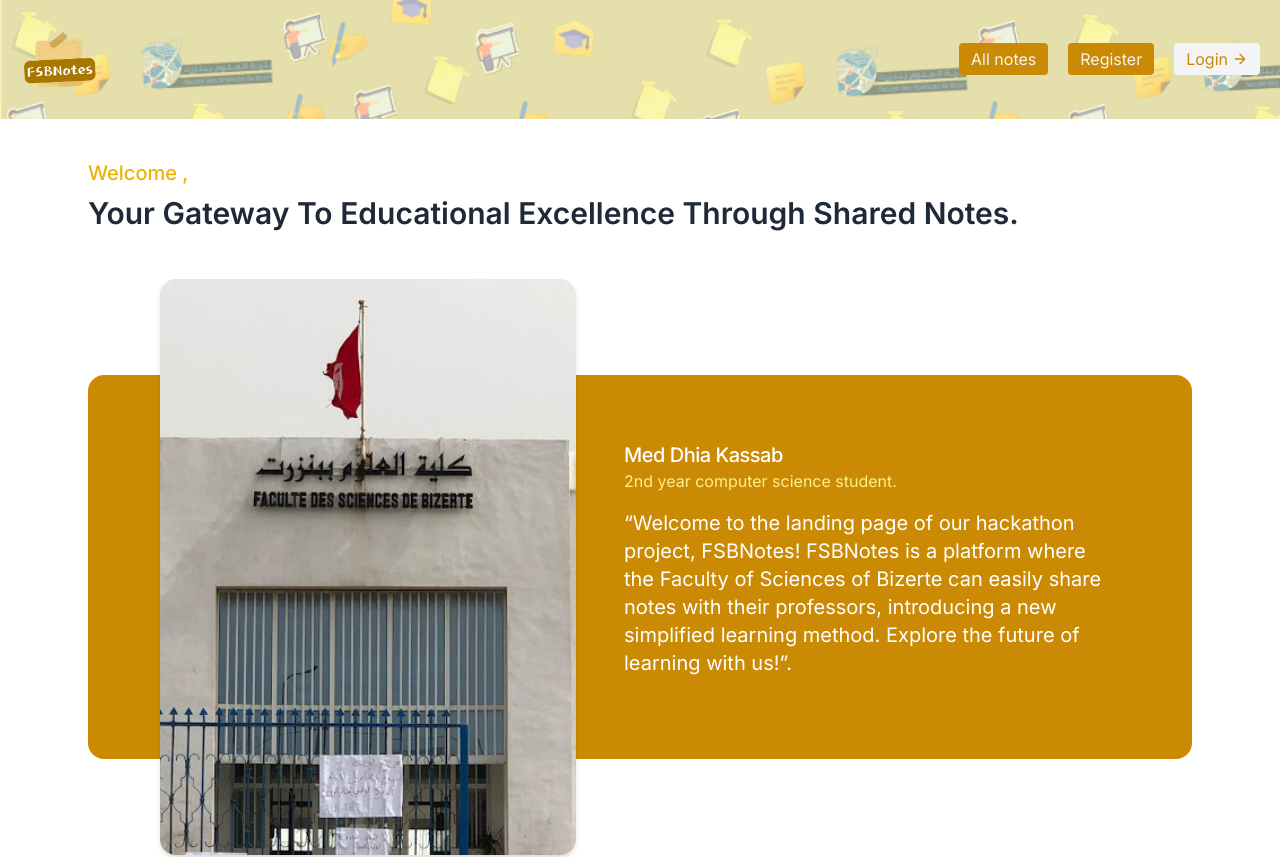
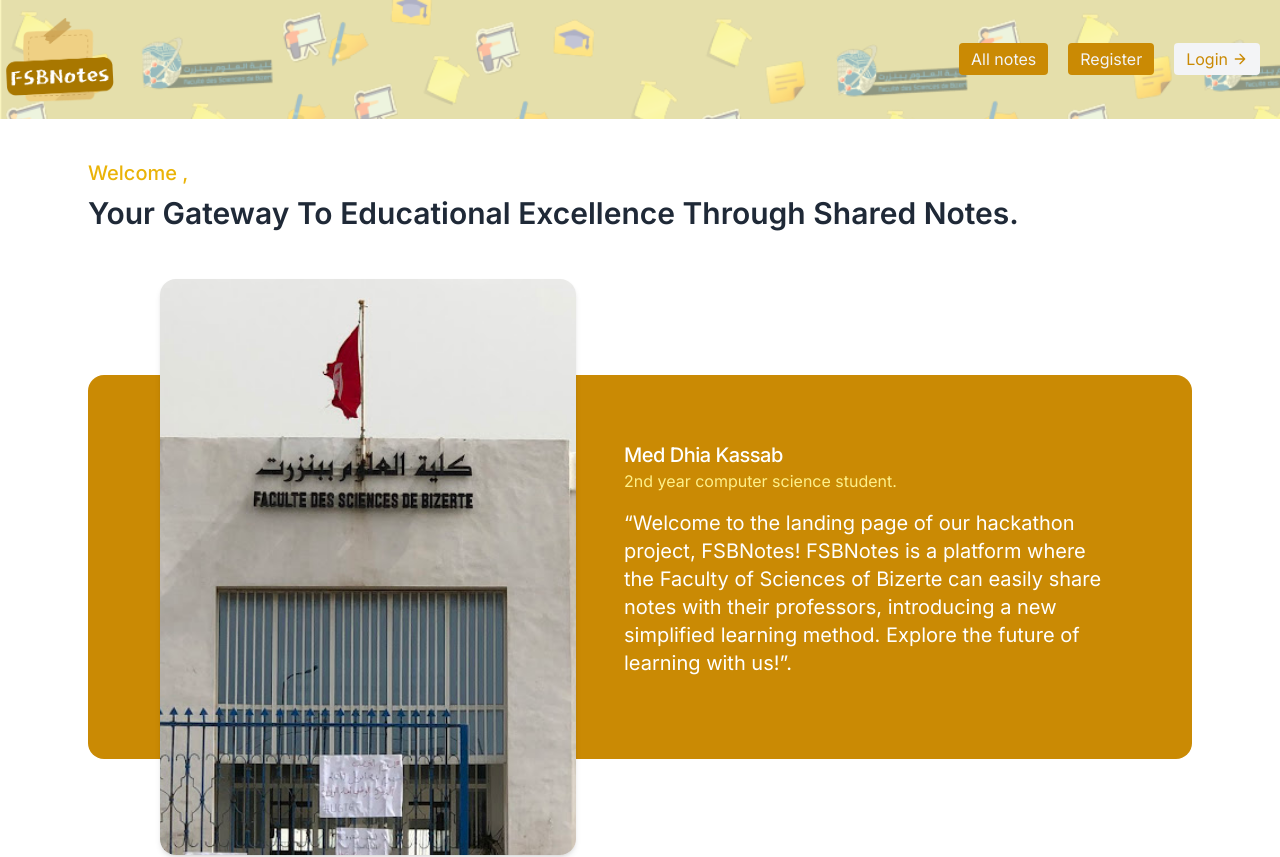
Before and after one commit to meddhiaka/tunimpact-hackathon-notesfsb, a Next.js app: page / in a window 1280 px wide. Shown: the top 857 px of the page. Built offline with nearby package versions, Linux system fonts and the light colour scheme; no server answers.

Commit message:
Added home link

```diff
--- a/src/components/Header.tsx
+++ b/src/components/Header.tsx
@@ -8,10 +8,10 @@ export default function Header() {
             <header className="text-gray-600 body-font bg-yellow-100 header-bg">
                 <div className="container mx-auto flex flex-wrap p-5 flex-col md:flex-row items-center">
                     <Link href="/" className="flex title-font font-medium items-center text-gray-900 mb-4 md:mb-0">
-                        <Image src="/notes.png" width={80} height={80} alt="" />
+                        <Image src="/notes.png" width={80} height={80} alt="" className="transform scale-150" />
                     </Link>
                     <nav className="md:ml-auto flex flex-wrap items-center text-base justify-center">
-                        <a className="mr-5 hover:text-gray-900 bg-yellow-600 text-gray-100 border-0 py-1 px-3 rounded cursor-pointer">All notes</a>
+                        <Link href="/home" className="mr-5 hover:text-gray-900 bg-yellow-600 text-gray-100 border-0 py-1 px-3 rounded cursor-pointer">All notes</Link>
                         <Link href="/signup" className="mr-5 hover:text-gray-900  bg-yellow-600 text-gray-100 border-0 py-1 px-3 rounded">Register</Link>
                     </nav>
                     <Link className="inline-flex items-center bg-gray-100 text-yellow-600 border-0 py-1 px-3 focus:outline-none hover:bg-gray-200 rounded text-base mt-4 md:mt-0" href="/signin">Login
```
